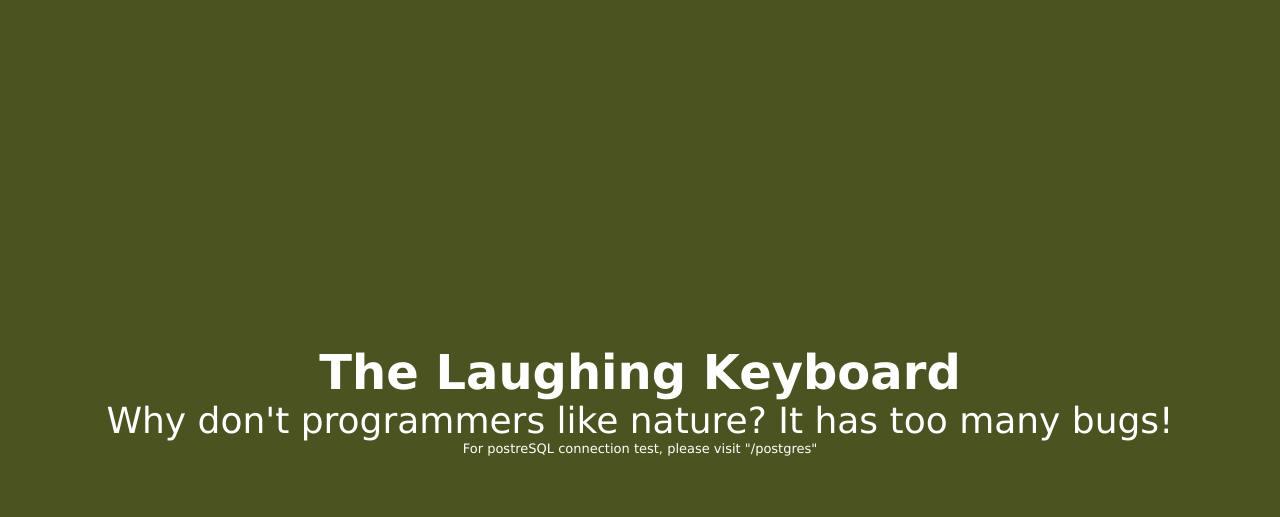
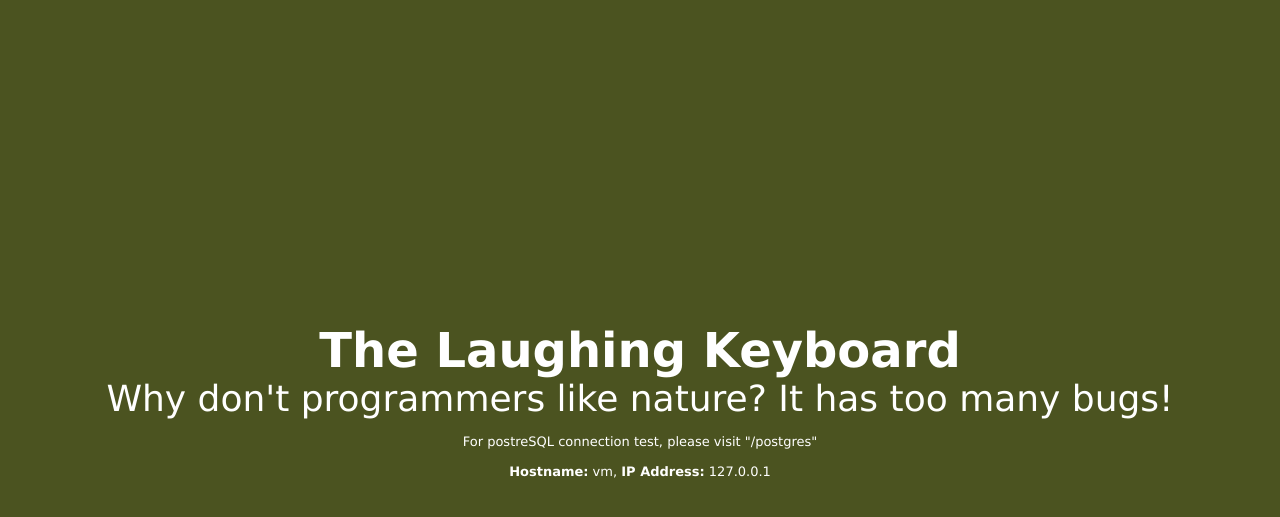
Before and after one commit to 14Lucifer/YAFA, a Flask app: page / in a window 1280 px wide. Shown: the top 517 px of the page. Run offline with Flask 3, Linux system fonts and the light colour scheme; some libraries are stand-ins or nearby versions.

Commit message:
hostname, IP addr added

```diff
--- a/app.py
+++ b/app.py
@@ -1,5 +1,6 @@
 from flask import Flask, request, render_template
 import psycopg2
+import socket
 from psycopg2 import OperationalError
 
 app = Flask(__name__)
@@ -7,7 +8,9 @@ app = Flask(__name__)
 @app.route('/')
 def home():
     # Render the homepage template
-    return render_template('index.html')
+    hostname = socket.gethostname()
+    ip_address = socket.gethostbyname(hostname)
+    return render_template('index.html',hostname=hostname, ip_address=ip_address)
 
 @app.route('/postgres', methods=['GET', 'POST'])
 def postgre():
--- a/templates/index.html
+++ b/templates/index.html
@@ -32,6 +32,7 @@
 <body>
     <h1>The Laughing Keyboard</h1>
     <p1>Why don't programmers like nature? It has too many bugs!</p1>
-    <p2>For postreSQL connection test, please visit "/postgres"</p2>
+    <p2><br>For postreSQL connection test, please visit "/postgres"</p2>
+    <p2><br><b>Hostname:</b> {{hostname}}, <b>IP Address:</b> {{ip_address}}</p2>
 </body>
 </html>
```
